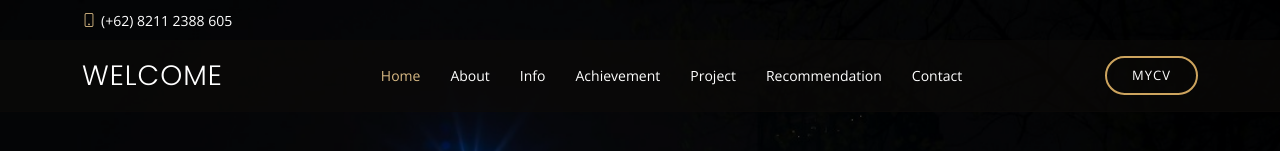
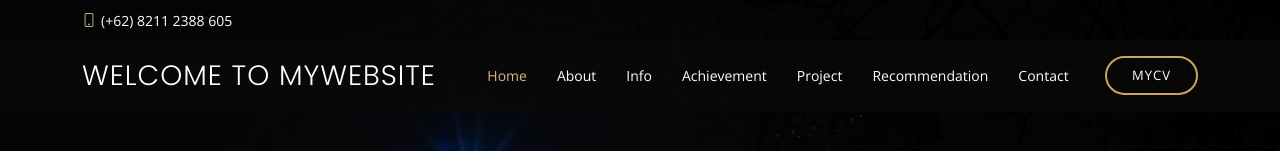
Before and after one commit to rezhafeb/Websitee, a plain HTML site: page index.html in a window 1280 px wide. Shown: the top 151 px of the page. Drawn offline with nearby package versions, Linux system fonts and the light colour scheme; a web font is replaced by a local one.

Commit message:
adding word on header

```diff
--- a/index.html
+++ b/index.html
@@ -57,7 +57,7 @@
   <header id="header" class="fixed-top d-flex align-items-cente">
     <div class="container-fluid container-xl d-flex align-items-center justify-content-lg-between">
 
-      <h1 class="logo me-auto me-lg-0"><a href="https://rezhafeb.github.io/website/">Welcome </a></h1>
+      <h1 class="logo me-auto me-lg-0"><a href="https://rezhafeb.github.io/website/">Welcome to Mywebsite </a></h1>
       <!-- Uncomment below if you prefer to use an image logo -->
       <!-- <a href="index.html" class="logo me-auto me-lg-0"><img src="assets/img/logo.png" alt="" class="img-fluid"></a>-->
 
```
